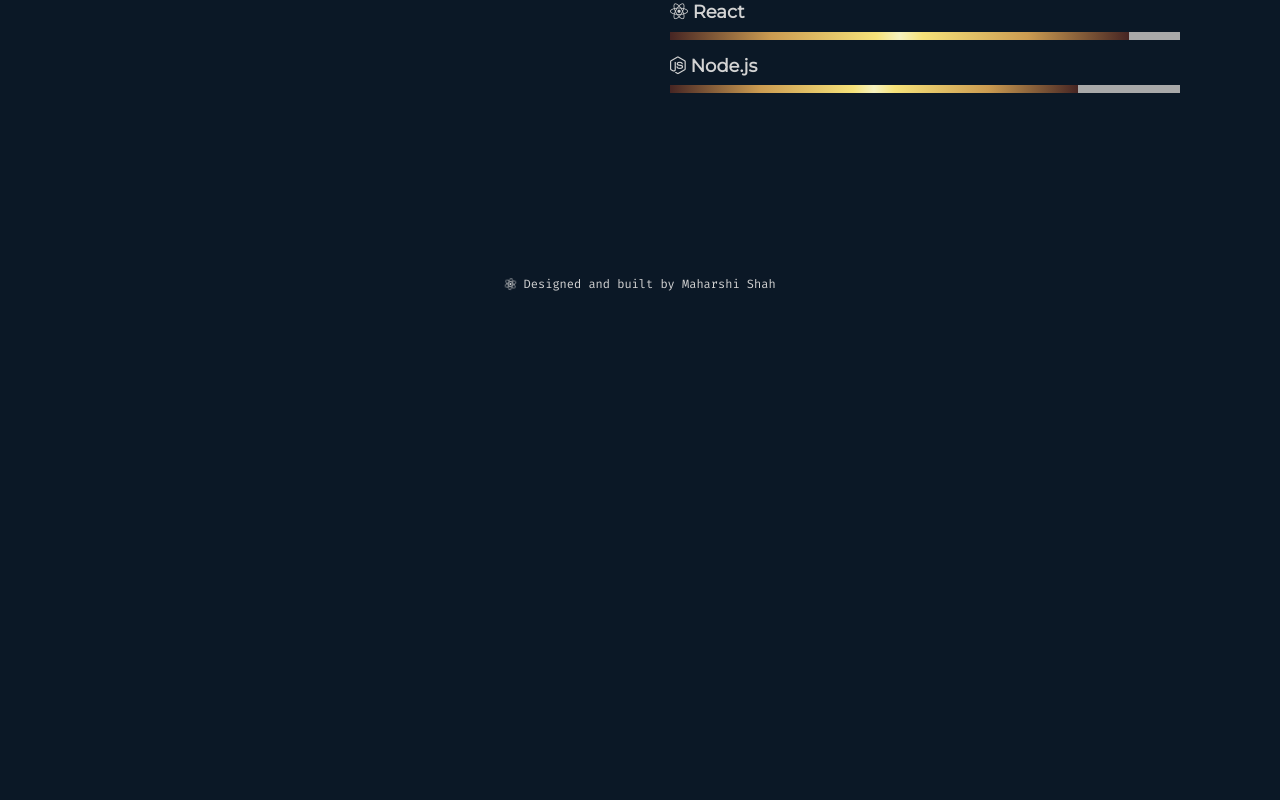
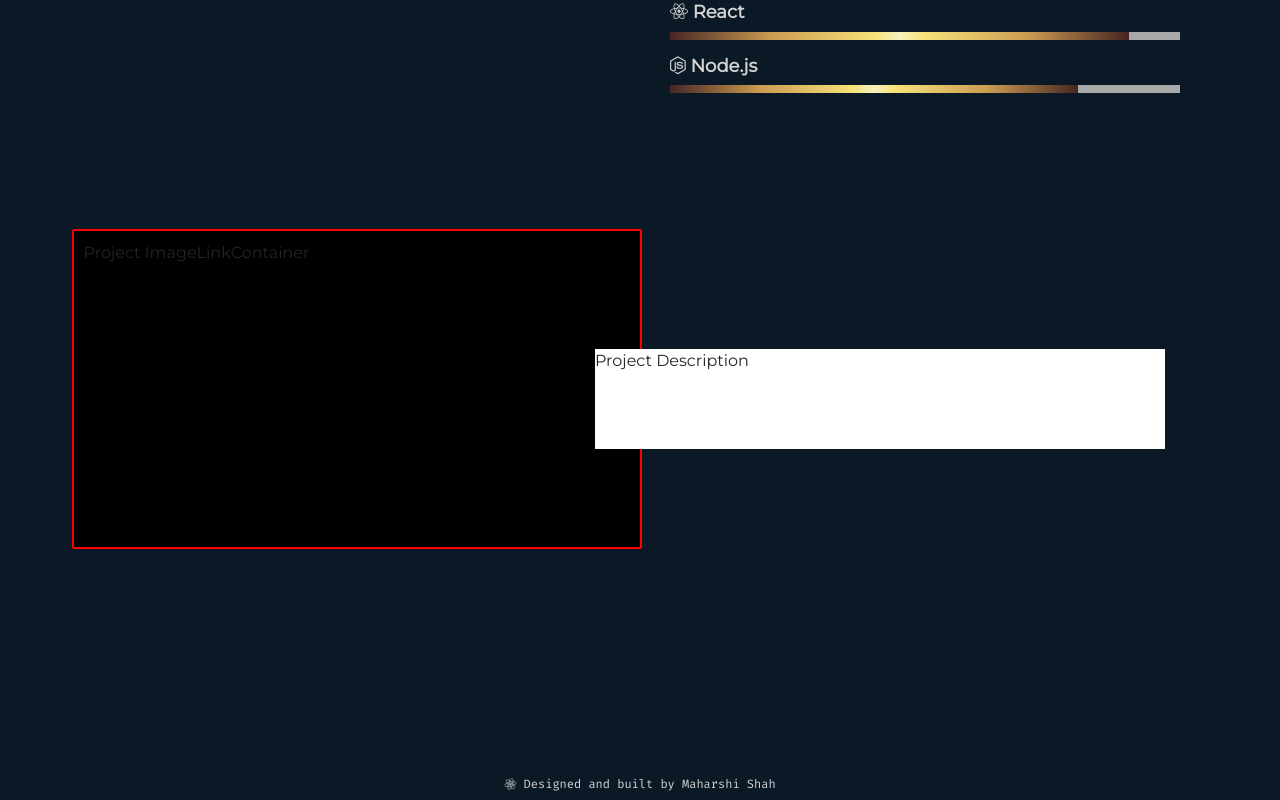
Before and after one commit to maharshi66/portfolio, a React (Create React App) app: page / in a window 1280 px wide. Shown: the part 1422-2222 px from the top of the page. Before the commit the page ends 1722 px from the top, so only its background shows below. Built offline with nearby package versions, Linux system fonts and the light colour scheme.

Commit message:
Initial layout for project section grid

```diff
--- a/src/App.js
+++ b/src/App.js
@@ -7,6 +7,7 @@ import AboutSection from './sections/AboutSection/AboutSection';
 import FooterSection from './sections/FooterSection/FooterSection';
 import EmptySection from './sections/EmptySection'
 import './App.css';
+import ProjectsSection from './sections/ProjectsSection/ProjectsSection';
 
 function App() {
 
@@ -22,6 +23,8 @@ function App() {
       <EmptySection />
       <AboutSection />
       <EmptySection />
+      <ProjectsSection />
+      <EmptySection />
       <FooterSection />
     </div>
   );
--- a/src/components/Header/Header.scss
+++ b/src/components/Header/Header.scss
@@ -13,7 +13,7 @@
 .menu-icon {
   display: none;
   color: lightgray;
-  z-index: 2;
+  z-index: 7;
 }
 
 .options-container {
@@ -48,7 +48,7 @@
     opacity: 1;
     background: #0b1826;
     transition: all 0.3s ease-in-out;
-    z-index: 1;
+    z-index: 6;
   }
 
   .navigation-item {
--- /dev/null
+++ b/src/sections/ProjectsSection/ProjectsSection.css
@@ -0,0 +1,26 @@
+.div1 {
+  margin-left: 0.1rem;
+  background: #000;
+  display: flex;
+  width: 100%;
+  height: 320px;
+  padding: 10px;
+  border-radius: 2px 2px 2px 2px;
+  border: 2px red solid;
+}
+
+.div2 {
+  background: #fff;
+  position: relative;
+  bottom: 200px;
+  left: 525px;
+  height: 100px;
+  z-index: 1;
+}
+
+@media screen and (max-width: 960px) {
+  .div2 {
+    bottom: 0rem;
+    left: 0.1rem;
+  }
+}
--- /dev/null
+++ b/src/sections/ProjectsSection/ProjectsSection.js
@@ -0,0 +1,20 @@
+import React from 'react'
+import {Container, Row } from 'react-bootstrap';
+import './ProjectsSection.css';
+
+const ProjectsSection = () => {
+    return (
+        <Container>
+            <Row xs={1} md={2} className='justify-content-space-around'>
+                <div className='div1'>
+                    Project ImageLinkContainer
+                </div>
+                <div className='div2'>
+                    Project Description
+                </div>
+            </Row>
+        </Container>
+    )
+}
+
+export default ProjectsSection;
```
